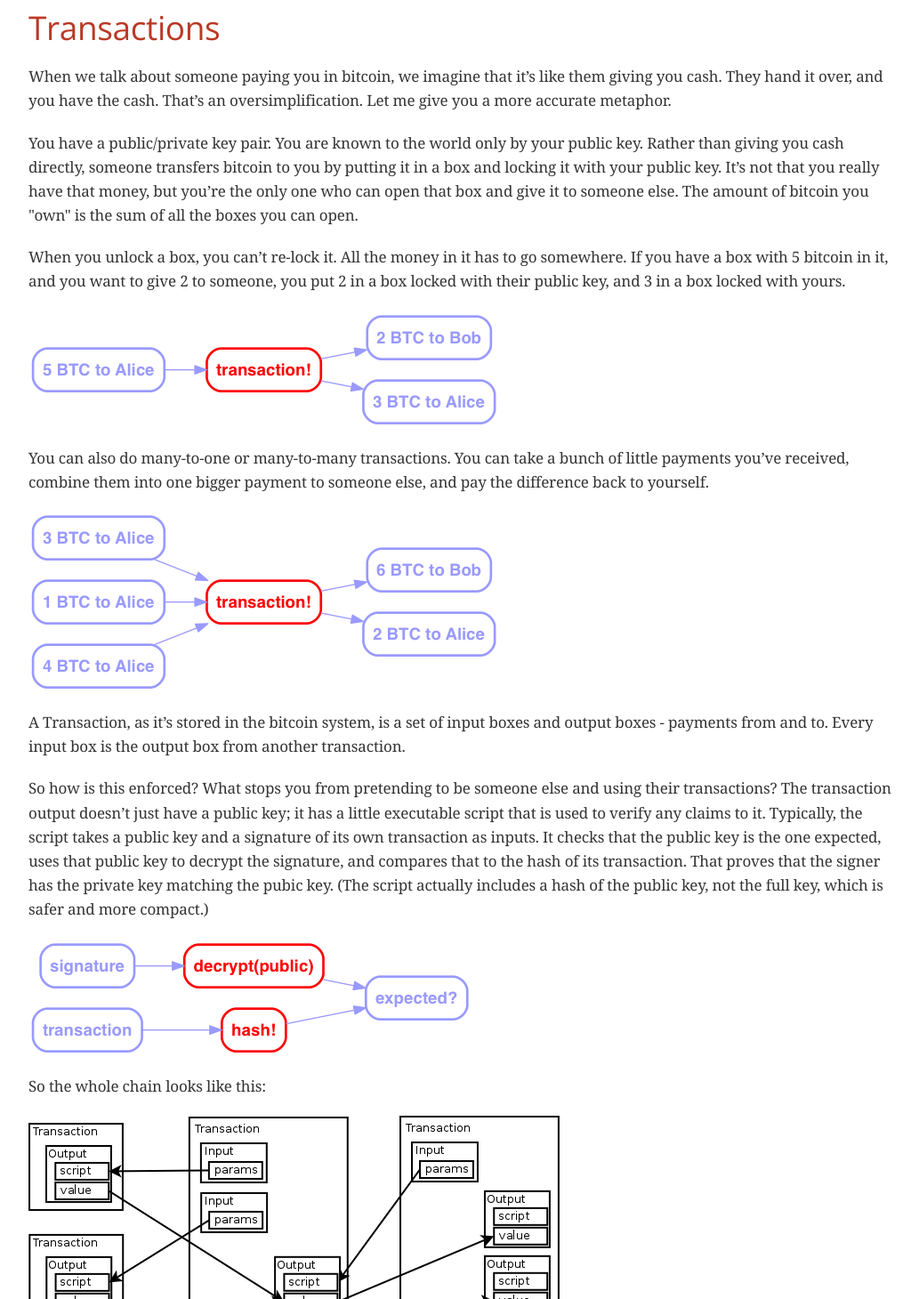
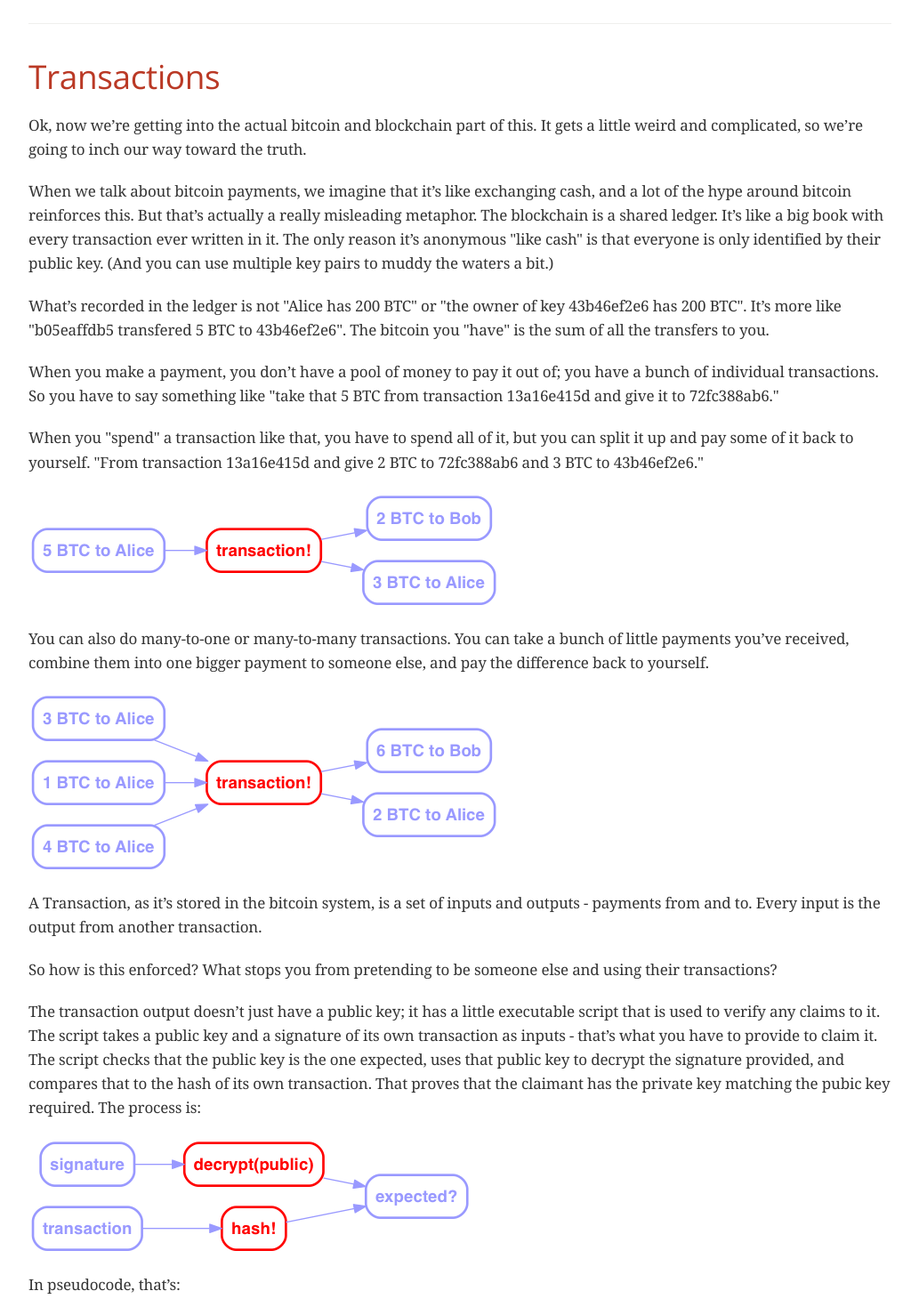
Before and after one commit to bluegraybox/BTCSplain, a plain HTML site: page index.html in a window 1280 px wide. Shown: the part 4180-5640 px from the top of the page at 89% size, without its empty margins (123-1156 px from the left). Drawn offline with nearby package versions, Linux system fonts and the light colour scheme; a web font is replaced by a local one.

Commit message:
Reworked transactions section; added images

```diff
--- a/index.html
+++ b/index.html
@@ -624,7 +624,9 @@ If someone steals the stored value, all it lets them do is guess at the password
 </div>
 <div class="paragraph">
 <p>This also gives you a shortcut for comparing data files: Rather than checking byte by byte, you can calculate the hash of both, and compare those.
-For example, I wrote a tiny Ruby script that went through all my MP3 files to look for duplicates.</p>
+For example, I wrote a tiny Ruby script that went through all my MP3 files to look for duplicates.
+It read each file, calculated a hash for it, and used that as the key for a dictionary of file paths.
+If the hash was already in the dictionary, it printed out a message with that file path and the new one saying they were duplicates.</p>
 </div>
 </div>
 </div>
@@ -654,21 +656,29 @@ The document is readable, but anyone can verify the signature by decrypting it w
 <h2 id="_transactions">Transactions</h2>
 <div class="sectionbody">
 <div class="paragraph">
-<p>When we talk about someone paying you in bitcoin, we imagine that it&#8217;s like them giving you cash.
-They hand it over, and you have the cash.
-That&#8217;s an oversimplification.
-Let me give you a more accurate metaphor.</p>
+<p>Ok, now we&#8217;re getting into the actual bitcoin and blockchain part of this.
+It gets a little weird and complicated, so we&#8217;re going to inch our way toward the truth.</p>
 </div>
 <div class="paragraph">
-<p>You have a public/private key pair.
-You are known to the world only by your public key.
-Rather than giving you cash directly, someone transfers bitcoin to you by putting it in a box and locking it with your public key.
-It&#8217;s not that you really have that money, but you&#8217;re the only one who can open that box and give it to someone else.
-The amount of bitcoin you "own" is the sum of all the boxes you can open.</p>
+<p>When we talk about bitcoin payments, we imagine that it&#8217;s like exchanging cash, and a lot of the hype around bitcoin reinforces this.
+But that&#8217;s actually a really misleading metaphor.
+The blockchain is a shared ledger.
+It&#8217;s like a big book with every transaction ever written in it.
+The only reason it&#8217;s anonymous "like cash" is that everyone is only identified by their public key.
+(And you can use multiple key pairs to muddy the waters a bit.)</p>
 </div>
 <div class="paragraph">
-<p>When you unlock a box, you can&#8217;t re-lock it. All the money in it has to go somewhere.
-If you have a box with 5 bitcoin in it, and you want to give 2 to someone, you put 2 in a box locked with their public key, and 3 in a box locked with yours.</p>
+<p>What&#8217;s recorded in the ledger is not "Alice has 200 BTC" or "the owner of key 43b46ef2e6 has 200 BTC".
+It&#8217;s more like "b05eaffdb5 transfered 5 BTC to 43b46ef2e6".
+The bitcoin you "have" is the sum of all the transfers to you.</p>
+</div>
+<div class="paragraph">
+<p>When you make a payment, you don&#8217;t have a pool of money to pay it out of; you have a bunch of individual transactions.
+So you have to say something like "take that 5 BTC from transaction 13a16e415d and give it to 72fc388ab6."</p>
+</div>
+<div class="paragraph">
+<p>When you "spend" a transaction like that, you have to spend all of it, but you can split it up and pay some of it back to yourself.
+"From transaction 13a16e415d and give 2 BTC to 72fc388ab6 and 3 BTC to 43b46ef2e6."</p>
 </div>
 <div class="paragraph">
 <p><span class="image"><img src="img/transactions-1.png" alt="split payment"></span></p>
@@ -681,32 +691,62 @@ You can take a bunch of little payments you&#8217;ve received, combine them into
 <p><span class="image"><img src="img/transactions-2.png" alt="many-to-many"></span></p>
 </div>
 <div class="paragraph">
-<p>A Transaction, as it&#8217;s stored in the bitcoin system, is a set of input boxes and output boxes - payments from and to.
-Every input box is the output box from another transaction.</p>
+<p>A Transaction, as it&#8217;s stored in the bitcoin system, is a set of inputs and outputs - payments from and to.
+Every input is the output from another transaction.</p>
 </div>
 <div class="paragraph">
-<p>So how is this enforced? What stops you from pretending to be someone else and using their transactions?
-The transaction output doesn&#8217;t just have a public key; it has a little executable script that is used to verify any claims to it.
-Typically, the script takes a public key and a signature of its own transaction as inputs.
-It checks that the public key is the one expected, uses that public key to decrypt the signature, and compares that to the hash of its transaction.
-That proves that the signer has the private key matching the pubic key.
-(The script actually includes a hash of the public key, not the full key, which is safer and more compact.)</p>
+<p>So how is this enforced? What stops you from pretending to be someone else and using their transactions?</p>
+</div>
+<div class="paragraph">
+<p>The transaction output doesn&#8217;t just have a public key; it has a little executable script that is used to verify any claims to it.
+The script takes a public key and a signature of its own transaction as inputs - that&#8217;s what you have to provide to claim it.
+The script checks that the public key is the one expected, uses that public key to decrypt the signature provided, and compares that to the hash of its own transaction.
+That proves that the claimant has the private key matching the pubic key required.
+The process is:</p>
 </div>
 <div class="paragraph">
 <p><span class="image"><img src="img/transactions-3.png" alt="verify"></span></p>
 </div>
 <div class="paragraph">
-<p>So the whole chain looks like this:</p>
+<p>In pseudocode, that&#8217;s:</p>
+</div>
+<div class="literalblock">
+<div class="content">
+<pre>function valid(signature, publicKey) {
+    return hash(publicKey) == "43b46ef2e61a3d6a725fe70fe2b3adaadbca7348" &amp;&amp;
+        decrypt(signature, publicKey) == hash(inputTransactionBytes())
+}</pre>
+</div>
+</div>
+<div class="paragraph">
+<p>And the actual scripting langauge looks like this:</p>
+</div>
+<div class="literalblock">
+<div class="content">
+<pre>OP_DUP OP_HASH160 43b46ef2e61a3d6a725fe70fe2b3adaadbca7348 OP_EQUALVERIFY OP_CHECKSIG</pre>
+</div>
+</div>
+<div class="paragraph">
+<p>(The script actually includes a hash of the public key, not the full key, which is safer and more compact.)</p>
+</div>
+<div class="paragraph">
+<p>So a chain of transactions could look like:</p>
 </div>
 <div class="paragraph">
 <p><span class="image"><img src="img/transaction.png" alt="transactions"></span></p>
+</div>
+<div class="paragraph">
+<p>Ok, fine, so we have all these transactions with their inputs and outputs and little scripts.
+Who actually verifies them, and how do we keep someone from fiddling with the numbers?</p>
 </div>
 </div>
 </div>
 <div class="sect1">
 <h2 id="_blockchain">Blockchain</h2>
 <div class="sectionbody">
-
+<div class="paragraph">
+<p><span class="image"><img src="img/blockchain.png" alt="blockchain"></span></p>
+</div>
 </div>
 </div>
 <div class="sect1">
@@ -714,6 +754,9 @@ That proves that the signer has the private key matching the pubic key.
 <div class="sectionbody">
 <div class="paragraph">
 <p>Bitcoin only.</p>
+</div>
+<div class="paragraph">
+<p><span class="image"><img src="img/proof_of_work.png" alt="proof of work"></span></p>
 </div>
 </div>
 </div>
@@ -726,7 +769,7 @@ That proves that the signer has the private key matching the pubic key.
 </div>
 <div id="footer">
 <div id="footer-text">
-Last updated 2016-05-09 00:12:01 EDT
+Last updated 2016-05-11 07:18:00 EDT
 </div>
 </div>
 </body>
```
Also changed, not shown: img/blockchain.png (added), img/proof_of_work.png (added), 1 other file.
